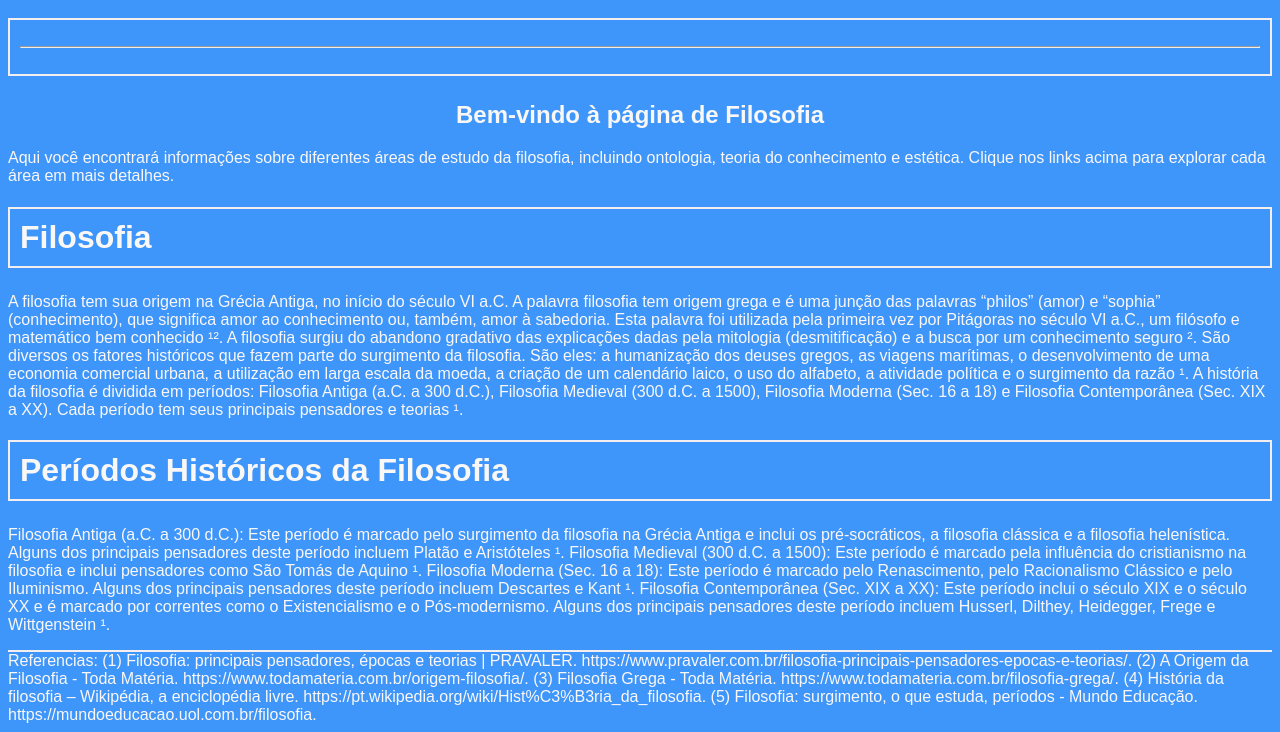
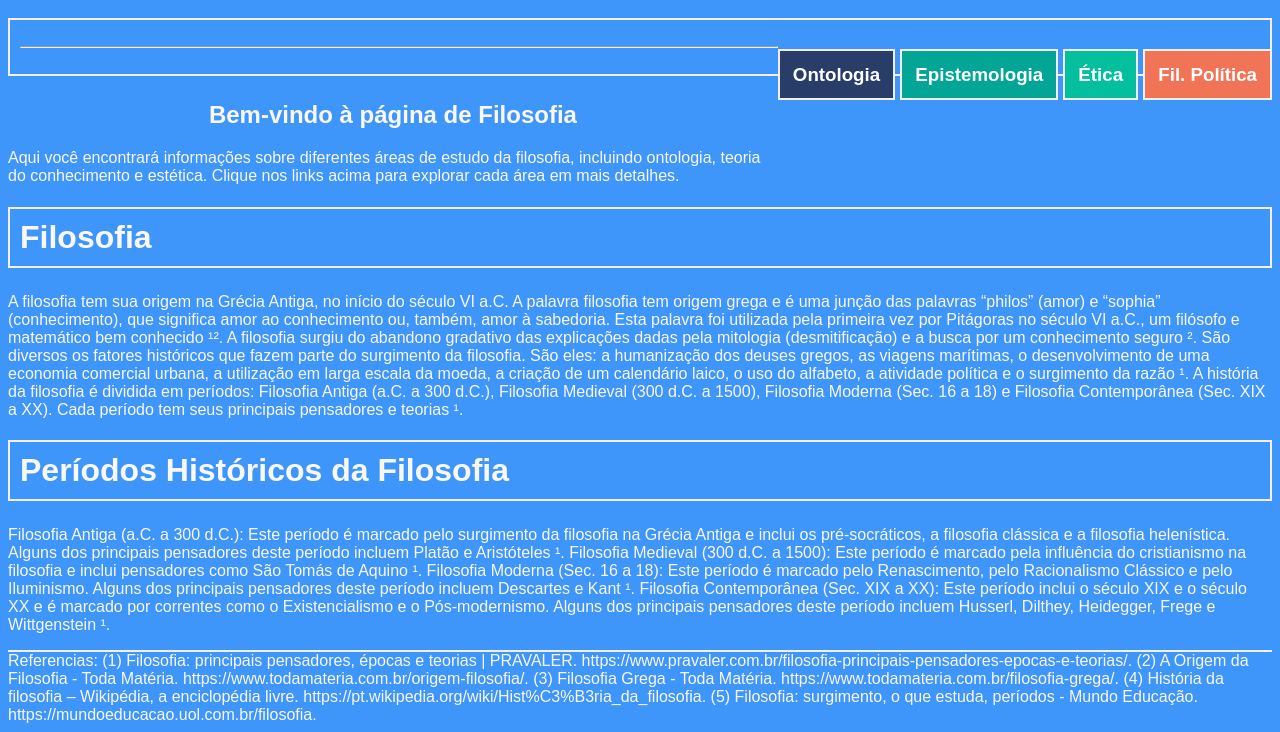
Before and after one commit to marcelomuril/estudos-de-filosofia, a plain HTML site: page index.html in a window 1280 px wide. Shown: the part 180-912 px from the top of the page. Drawn offline with Linux system fonts and the light colour scheme.

Commit message:
mudei o href

```diff
--- a/index.html
+++ b/index.html
@@ -21,6 +21,13 @@
       <a class="ciencia" href="ciencia.html">Fil. da Ciência</a>
       <a class="linguagem" href="linguagem.html">Fil. da Linguagem</a>
      </h3><nav>
+
+      <h3>
+        <a class="ontologia" href="ontologia.html">Ontologia</a>
+        <a class="epistemologia" href="epistemologia.html">Epistemologia</a>
+        <a class="etica" href="etica.html">Ética</a>
+        <a class="politica" href="politica.html">Fil. Política</a>
+       </h3><nav>
 
 
      </nav>
```
